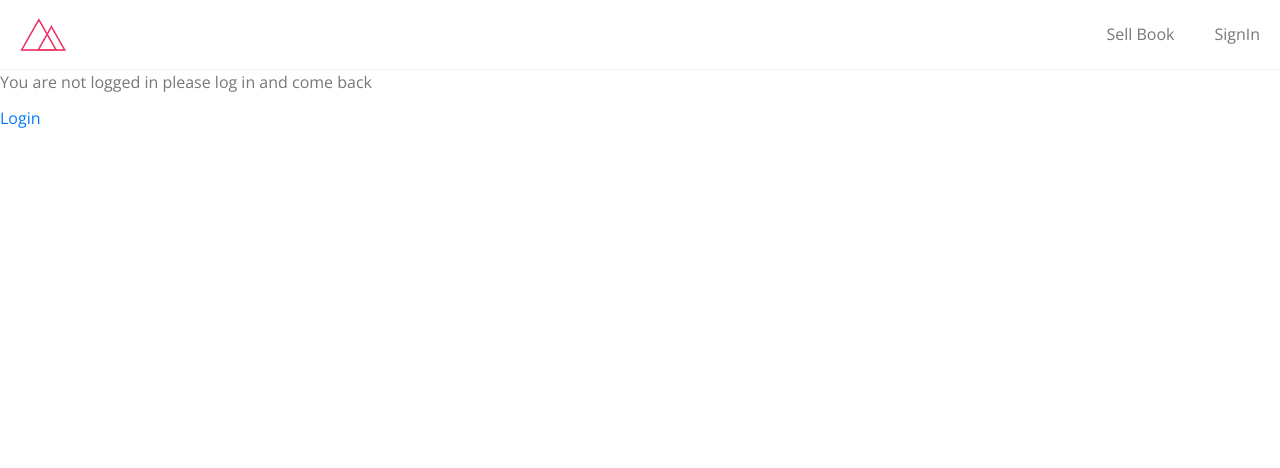
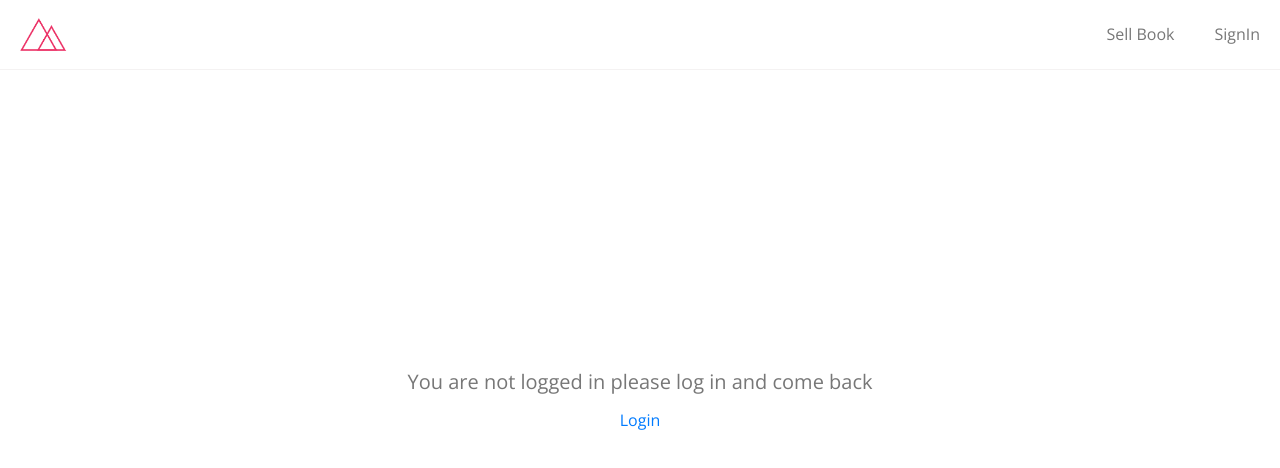
Before and after one commit to EbrahimAli-RU/mern-book-selling, a React (Create React App) app in the folder client/: page /sell-book in a window 1280 px wide. Shown: the top 468 px of the page. Built offline with nearby package versions, Linux system fonts and the light colour scheme.

Commit message:
add extra style

```diff
--- a/client/src/sass/pages/_sellbook.scss
+++ b/client/src/sass/pages/_sellbook.scss
@@ -151,3 +151,16 @@
         margin-left: 0;
     }
 }
+
+
+.check_auth {
+    position: absolute;
+    top: 50%;
+    left: 50%;
+    transform: translate(-50%, -50%);
+    text-align: center;
+}
+
+.check_auth__title {
+    font-size: 2rem;
+}
```
